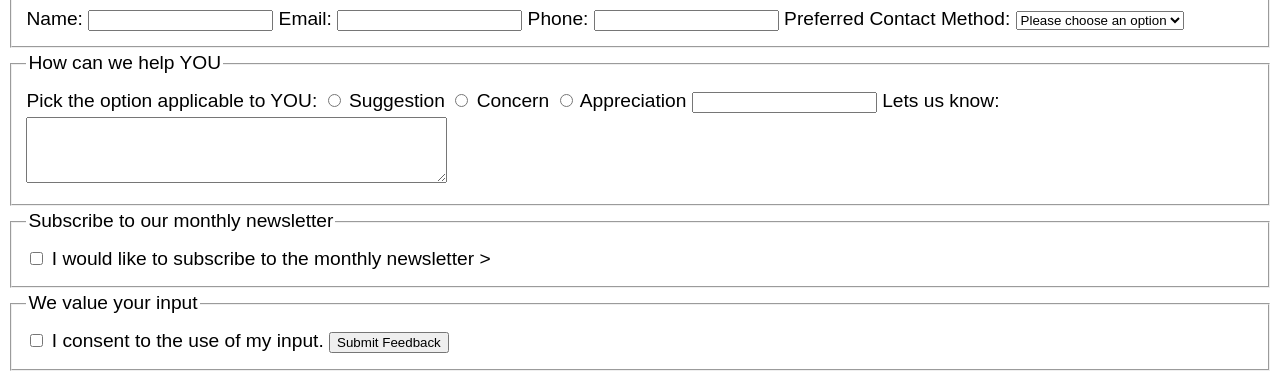
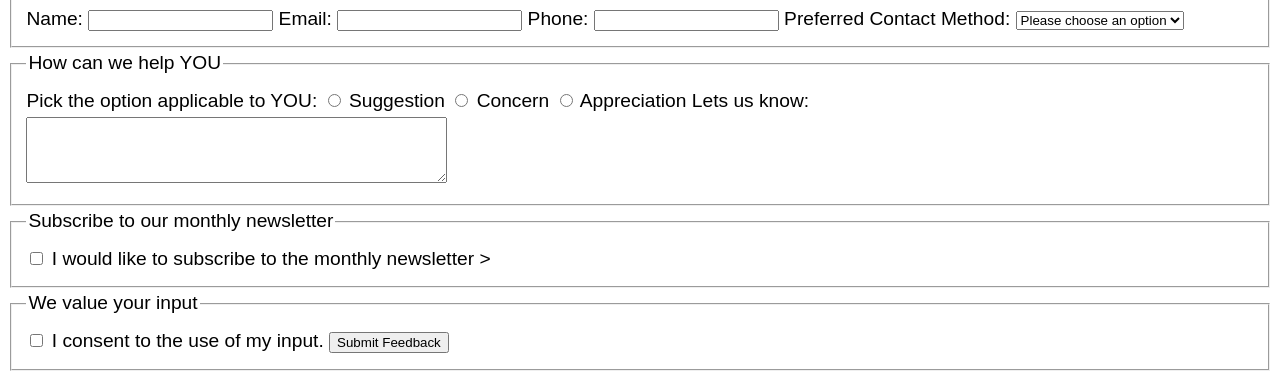
Before and after one commit to irm1005-itec1005-fall-2023/assignment-01-sarahxhussein, a plain HTML site: page index.html in a window 1280 px wide. Shown: the part 6116-6496 px from the top of the page. Drawn offline with Linux system fonts and the light colour scheme.

Commit message:
lable appreciation

```diff
--- a/index.html
+++ b/index.html
@@ -269,7 +269,7 @@
               value="appreciation"
             />
             <label for="appreciation">Appreciation</label>
-            <input id="appreciation" />
+
 
             <label for="Details">Lets us know:</label><br />
             <textarea
```
